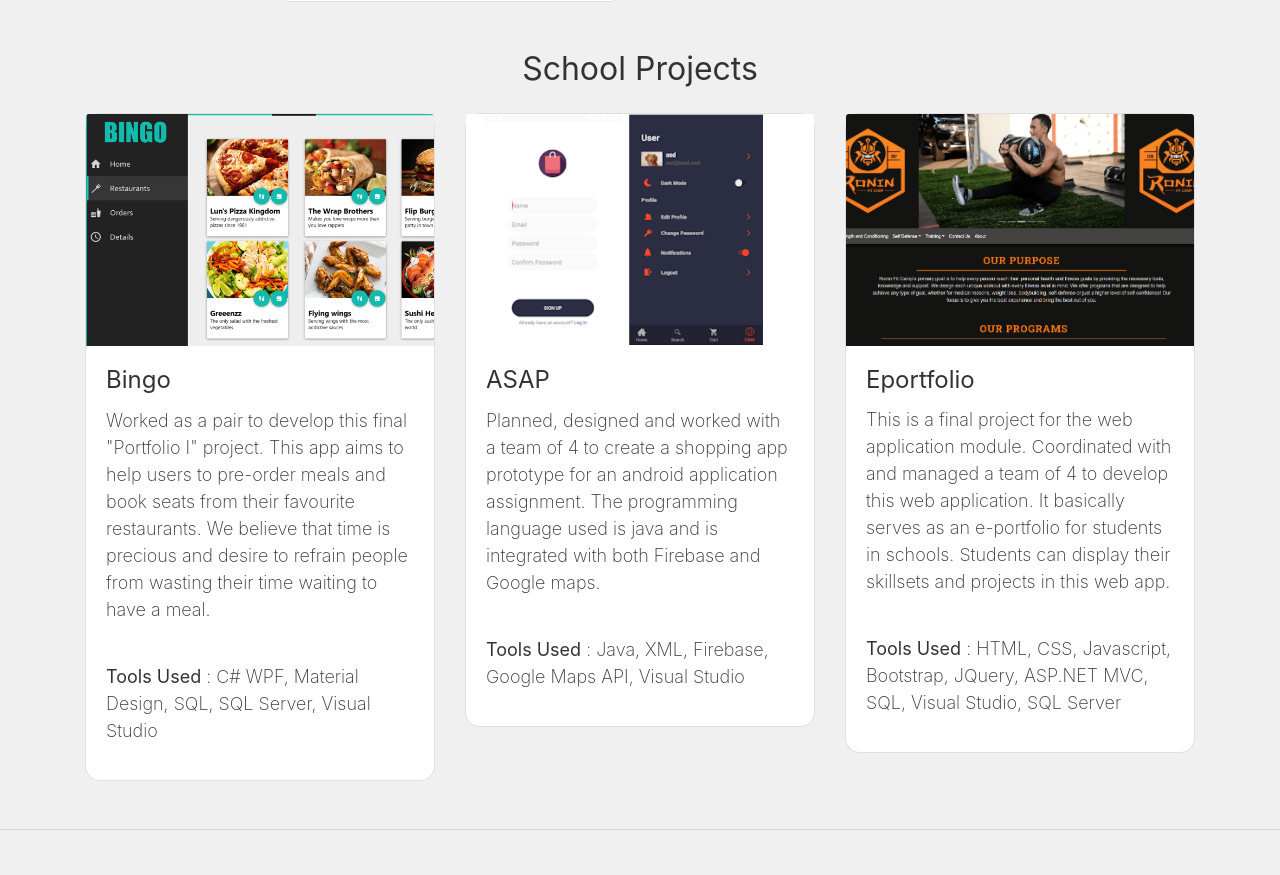
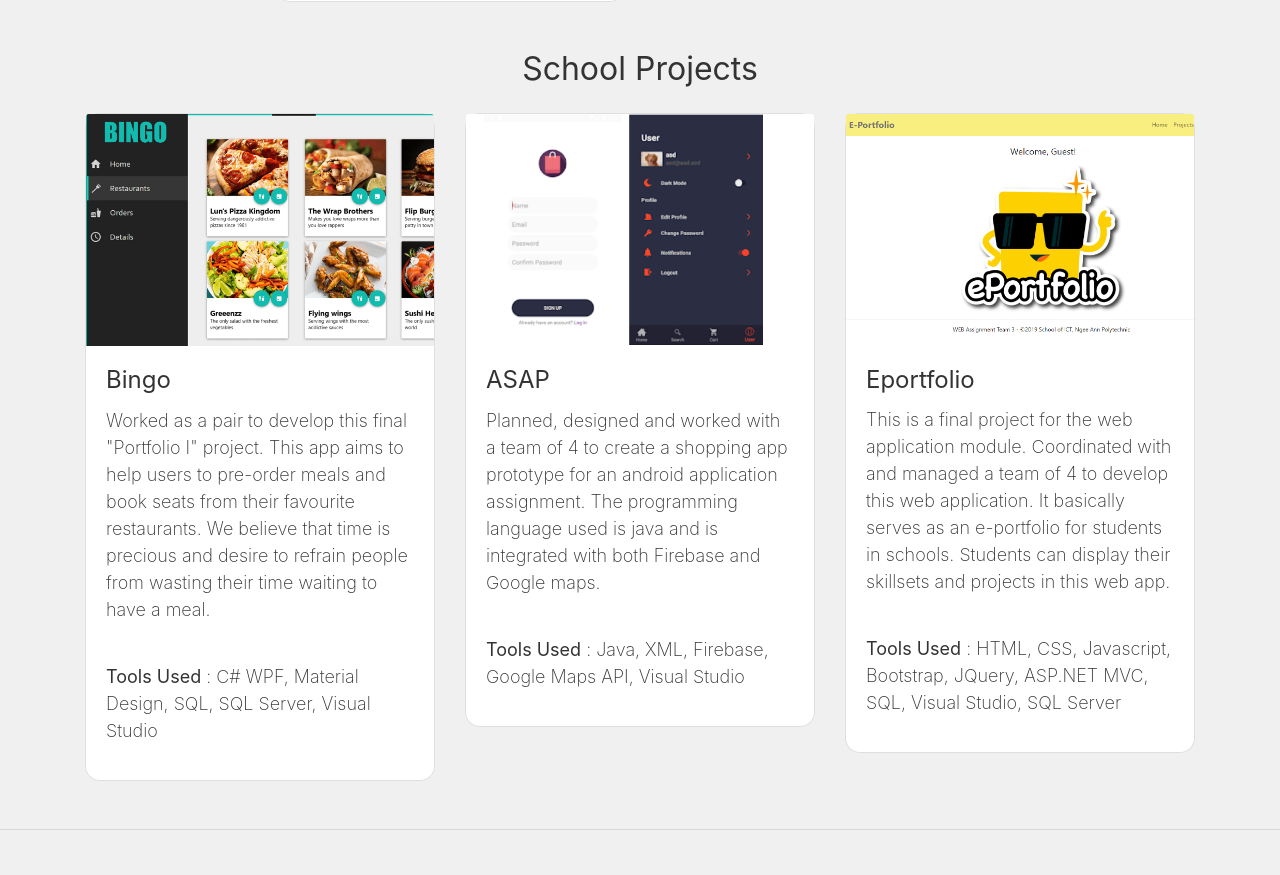
Before and after one commit to rasyidwaterkamp/rasyidwaterkamp.github.io, a plain HTML site: page index.html in a window 1280 px wide. Shown: the part 4207-5082 px from the top of the page. Drawn offline with nearby package versions, Linux system fonts and the light colour scheme.

Commit message:
Add files via upload

```diff
--- a/index.html
+++ b/index.html
@@ -345,7 +345,7 @@
                             <div class="card mb-2"  data-aos="fade-up" data-aos-duration="500">
                                 <a href="https://bitbucket.org/deux08/web2019asn_p03_team3/src/master/" target="_blank">
                                     <div class="card-img-wrap">
-                                            <img class="card-img-top" src="images/ronin.PNG" alt="Card image cap">
+                                            <img class="card-img-top" src="images/eportfolio.PNG" alt="Card image cap">
                                         </div>
                                 </a>
                                 <div class="card-body">
```
